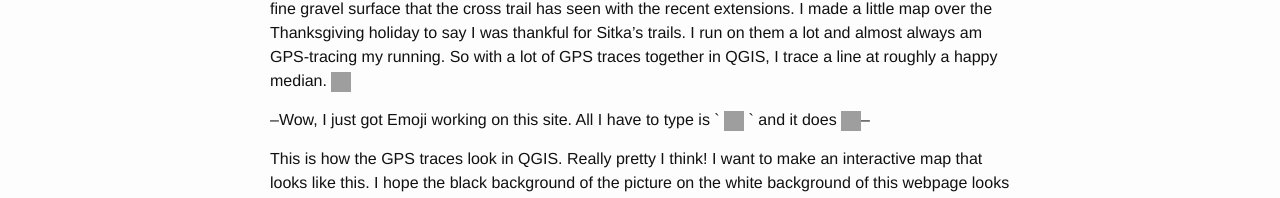
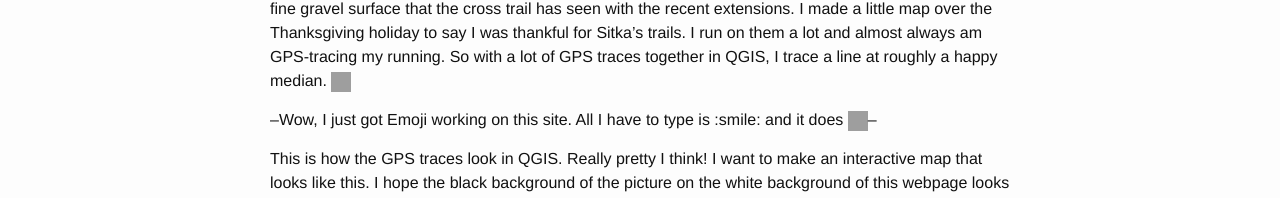
Before and after one commit to joshuahouston/joshuahouston.github.io, a Jekyll site: the page built from _posts/2014-12-10-new-cross-trail.markdown, in a window 1280 px wide. Shown: the part 302-500 px from the top of the page. Built offline with Jekyll 4.4.1, drawn with Linux system fonts in a browser that asks for light colours; grey boxes are pictures that could not be loaded.

Commit message:
Fixxxxed it
Good

```diff
--- a/_posts/2014-12-10-new-cross-trail.markdown
+++ b/_posts/2014-12-10-new-cross-trail.markdown
@@ -7,7 +7,7 @@ categories: maps
 #Cross Trail Map
 There's a new trail going in between Yaw Drive and Gavan Hill trail. It is just north of the old trail that cuts through some muskeg and has quite a few rough spots. The new trail continues the wide-lane and fine gravel surface that the cross trail has seen with the recent extensions. I made a little map over the Thanksgiving holiday to say I was thankful for Sitka's trails. I run on them a lot and almost always am GPS-tracing my running. So with a lot of GPS traces together in QGIS, I trace a line at roughly a happy median. :wink:
 
---Wow, I just got Emoji working on this site. All I have to type is ` :smile: ` and it does :smile:--
+--Wow, I just got Emoji working on this site. All I have to type is \:smile\: and it does :smile:--
 
 This is how the GPS traces look in QGIS. Really pretty I think! I want to make an interactive map that looks like this. I hope the black background of the picture on the white background of this webpage looks okay.
 
```
